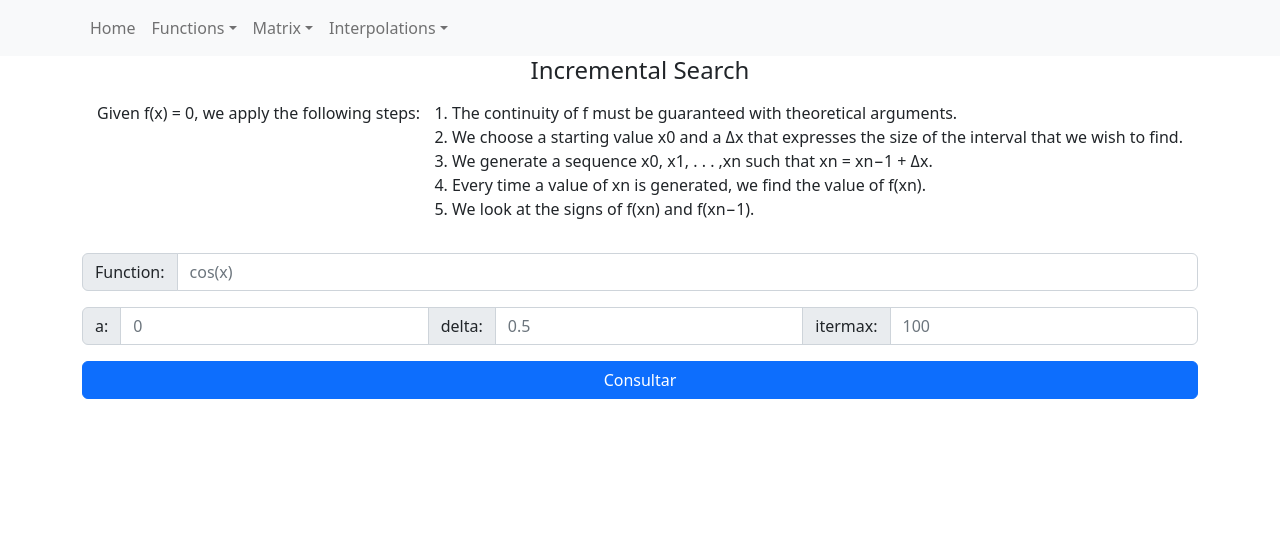
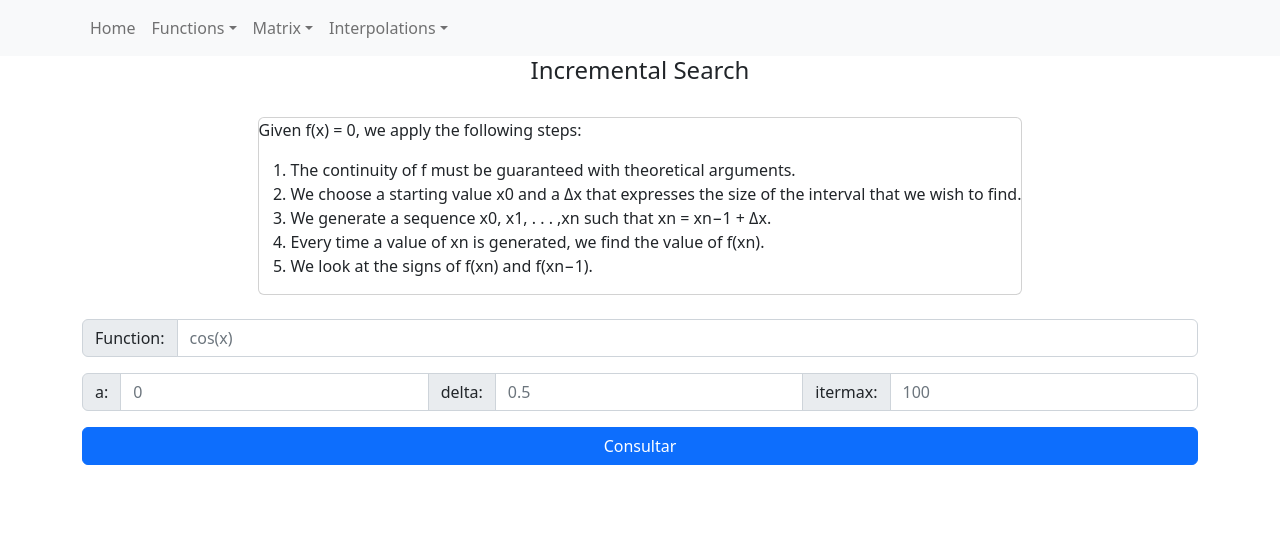
Before and after one commit to bened18/numerical-analysis, a Django app: template public/templates/functions/incremental_search.html in a window 1280 px wide. Shown: the top 535 px of the page. Run offline with Django 4.2, Linux system fonts and the light colour scheme; the template is opened without the code that fills it, so the values that code supplies are empty.

Commit message:
functions methods front finished

```diff
--- a/public/templates/functions/incremental_search.html
+++ b/public/templates/functions/incremental_search.html
@@ -17,6 +17,7 @@
     </div>
 
     <div class="d-flex justify-content-center mb-3 mt-2">
+        <div class="card mt-3 mb-2">
             <p>Given f(x) = 0, we apply the following steps:</p>
             <ol>
                 <li>The continuity of f must be guaranteed with theoretical arguments.</li>
@@ -26,6 +27,7 @@
                 <li>Every time a value of xn is generated, we find the value of f(xn).</li>
                 <li>We look at the signs of f(xn) and f(xn−1).</li>
             </ol>
+        </div>
     </div>
 
     <form method="GET">
```
